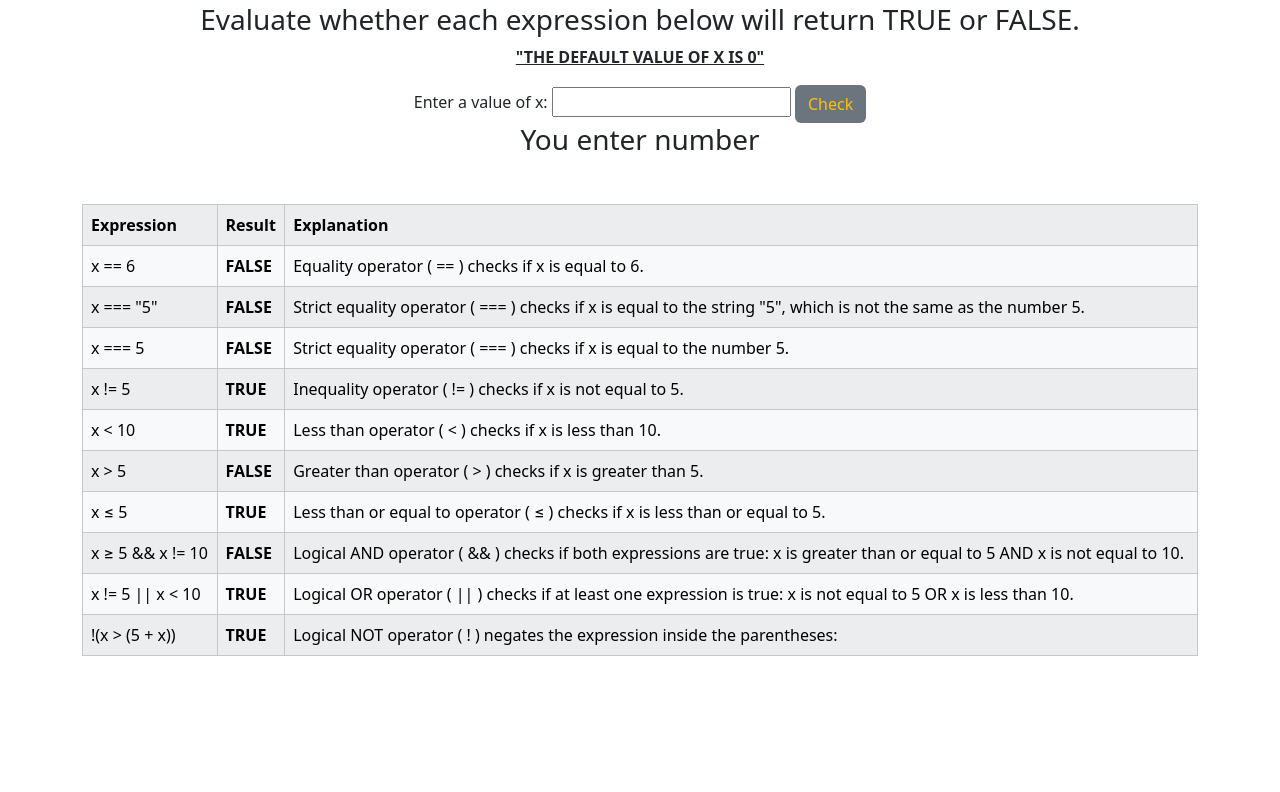
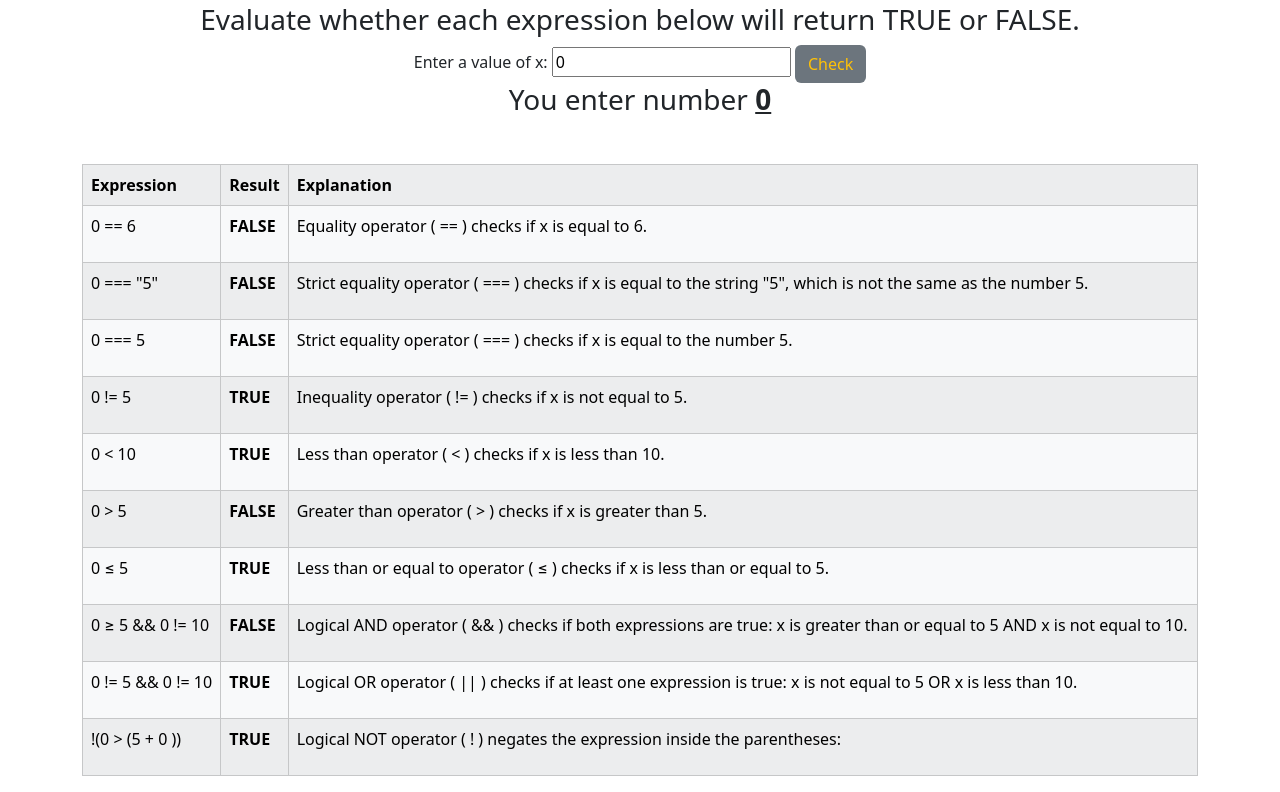
Before and after one commit to valabilo/Review-of-Logical-Operators-Expressions, a plain HTML site: page index.html in a window 1280 px wide. Both pictures are taken after a click on the button "Check". Shown: the part 53-845 px from the top of the page. Before the commit the page ends 800 px from the top, so only its background shows below. Drawn offline with nearby package versions, Linux system fonts and the light colour scheme.

Commit message:
final version

```diff
--- a/index.html
+++ b/index.html
@@ -14,12 +14,11 @@
     <div class="container justify-content-center text-center">
         <h1>Review of Logical Operators Expressions</h1>
         <h3>Evaluate whether each expression below will return TRUE or FALSE.</h3>
-        <p class="text-decoration-underline fw-bold">"THE DEFAULT VALUE OF X IS 0"</p>
         <div class="mb-5">
             Enter a value of x:
-            <input type="number" id="xInput">
-            <button class="btn bg-secondary text-warning" onclick="myFunction();checka();checkb();checkc();checkd();checke();checkf();checkg();checkh();checki();checkj();">Check</button>
-            <h3>You enter number <span class="fw-bold text-decoration-underline" id="demo"></span></h3>
+            <input type="number" id="xInput" value="0" placeholder="0">
+            <button class="btn bg-secondary text-warning" type="submit" onclick="myFunction();checka();checkb();checkc();checkd();checke();checkf();checkg();checkh();checki();checkj();">Check</button>
+            <h3>You enter number <span class="fw-bold text-decoration-underline" id="demo">0</span></h3>
 
         </div>
         <table class="table table-bordered table-light table-striped text-start">
@@ -30,52 +29,52 @@
                     <th>Explanation</th>
                 </tr>
                 <tr>
-                    <td>x == 6</td>
+                    <td><p id="a">x == 6</p></td>
                     <td><b id="result1"></b></td>
                     <td>Equality operator ( == ) checks if x is equal to 6.</td>
                 </tr>
                     <tr>
-                    <td>x === "5"</td>
+                    <td><p id="b">x === "5"</p></td>
                     <td><b id="result2"></b></td>
                     <td>Strict equality operator ( === ) checks if x is equal to the string "5", which is not the same as the number 5.</td>
                 </tr>
                 <tr>
-                    <td>x === 5</td>
+                    <td><p id="c">x === 5</p></td>
                     <td><b id="result3"></b></td>
                     <td>Strict equality operator ( === ) checks if x is equal to the number 5.</td>
                 </tr>
                 <tr>
-                    <td>x != 5</td>
+                    <td><p id="d">x != 5</p></td>
                     <td><b id="result4"></b></td>
                     <td>Inequality operator ( != ) checks if x is not equal to 5.</td>
                 </tr>
                 <tr>
-                    <td>x &lt; 10</td>
+                    <td><p id="e">x < 10</p></td>
                     <td><b id="result5"></b></td>
                     <td>Less than operator ( &lt; ) checks if x is less than 10.</td>
                 </tr>
                 <tr>
-                    <td>x &gt; 5</td>
+                    <td><p id="f">x > 5</p></td>
                     <td><b id="result6"></b></td>
                     <td>Greater than operator ( &gt; ) checks if x is greater than 5.</td>
                 </tr>
                 <tr>
-                    <td>x ≤ 5</td>
+                    <td><p id="g">x ≤ 5</p></td>
                     <td><b id="result7"></b></td>
                     <td>Less than or equal to operator ( ≤ ) checks if x is less than or equal to 5.</td>
                 </tr>
                 <tr>
-                    <td>x ≥ 5 &amp;&amp; x != 10</td>
+                    <td><p id="h">x ≥ 5 && x != 10</p></td>
                     <td><b id="result8"></b></td>
                     <td>Logical AND operator ( &amp;&amp; ) checks if both expressions are true: x is greater than or equal to 5 AND x is not equal to 10.</td>
                 </tr>
                 <tr>
-                    <td>x != 5 || x &lt; 10</td>
+                    <td><p id="i">x != 5 || x < 10</p></td>
                     <td><b id="result9"></b></td>
                     <td>Logical OR operator ( || ) checks if at least one expression is true: x is not equal to 5 OR x is less than 10.</td>
                 </tr>
                 <tr>
-                    <td>!(x &gt; (5 + x))</td>
+                    <td><p id="j">!(x > (5 + x))</p></td>
                     <td><b id="result10"></b></td>
                     <td>Logical NOT operator ( ! ) negates the expression inside the parentheses:</td>
                 </tr>
@@ -85,11 +84,49 @@
 
 
     <script>
+      //expression input
         function myFunction() {
           var x = document.getElementById("xInput").value;
           document.getElementById("demo").innerHTML = x;
+
+          var x = document.getElementById("xInput").value;
+          document.getElementById("a").innerHTML = x + ' == 6';
+
+          var x = document.getElementById("xInput").value;
+          document.getElementById("b").innerHTML = x + ' === "5"';
+
+
+          var x = document.getElementById("xInput").value;
+          document.getElementById("c").innerHTML = x + ' === 5';
+
+
+          var x = document.getElementById("xInput").value;
+          document.getElementById("d").innerHTML = x + ' != 5';
+
+
+          var x = document.getElementById("xInput").value;
+          document.getElementById("e").innerHTML = x + ' &lt; 10';
+
+
+          var x = document.getElementById("xInput").value;
+          document.getElementById("f").innerHTML = x + ' &gt; 5';
+
+
+          var x = document.getElementById("xInput").value;
+          document.getElementById("g").innerHTML = x + ' ≤ 5';
+
+          var x = document.getElementById("xInput").value;
+          document.getElementById("h").innerHTML = x + ' ≥ 5 &amp;&amp; '+ x + ' != 10';
+
+          var x = document.getElementById("xInput").value;
+          document.getElementById("i").innerHTML = x + ' != 5 &amp;&amp; ' + x + ' != 10';
+
+          var x = document.getElementById("xInput").value;
+          document.getElementById("j").innerHTML = '!(' + x + ' &gt; (5 + ' + x + ' ))';
         }
 
+
+      //value | boolean result
         function checka() {
           var x = document.getElementById("xInput").value;
           var result1 = document.getElementById("result1");
```
